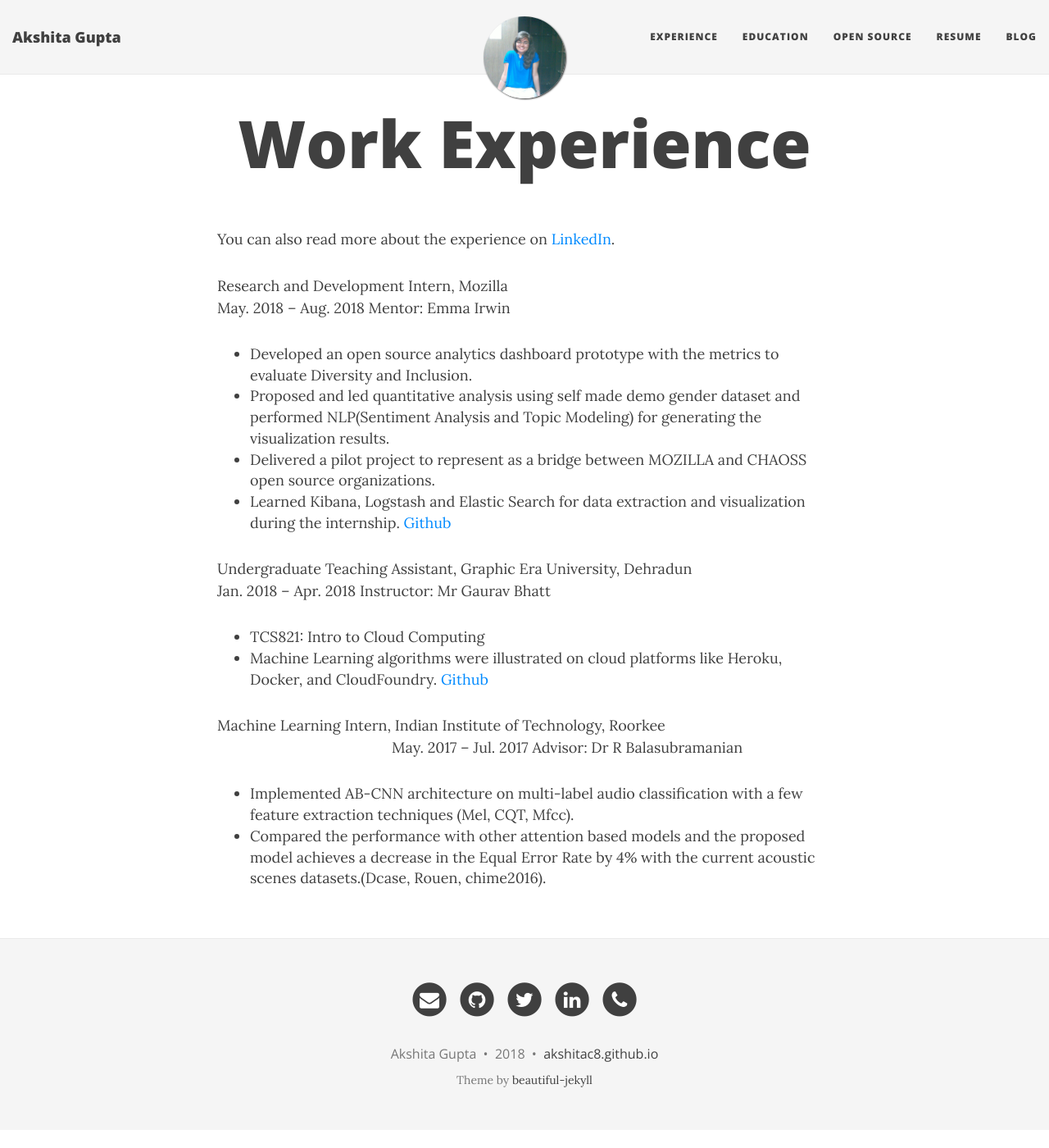
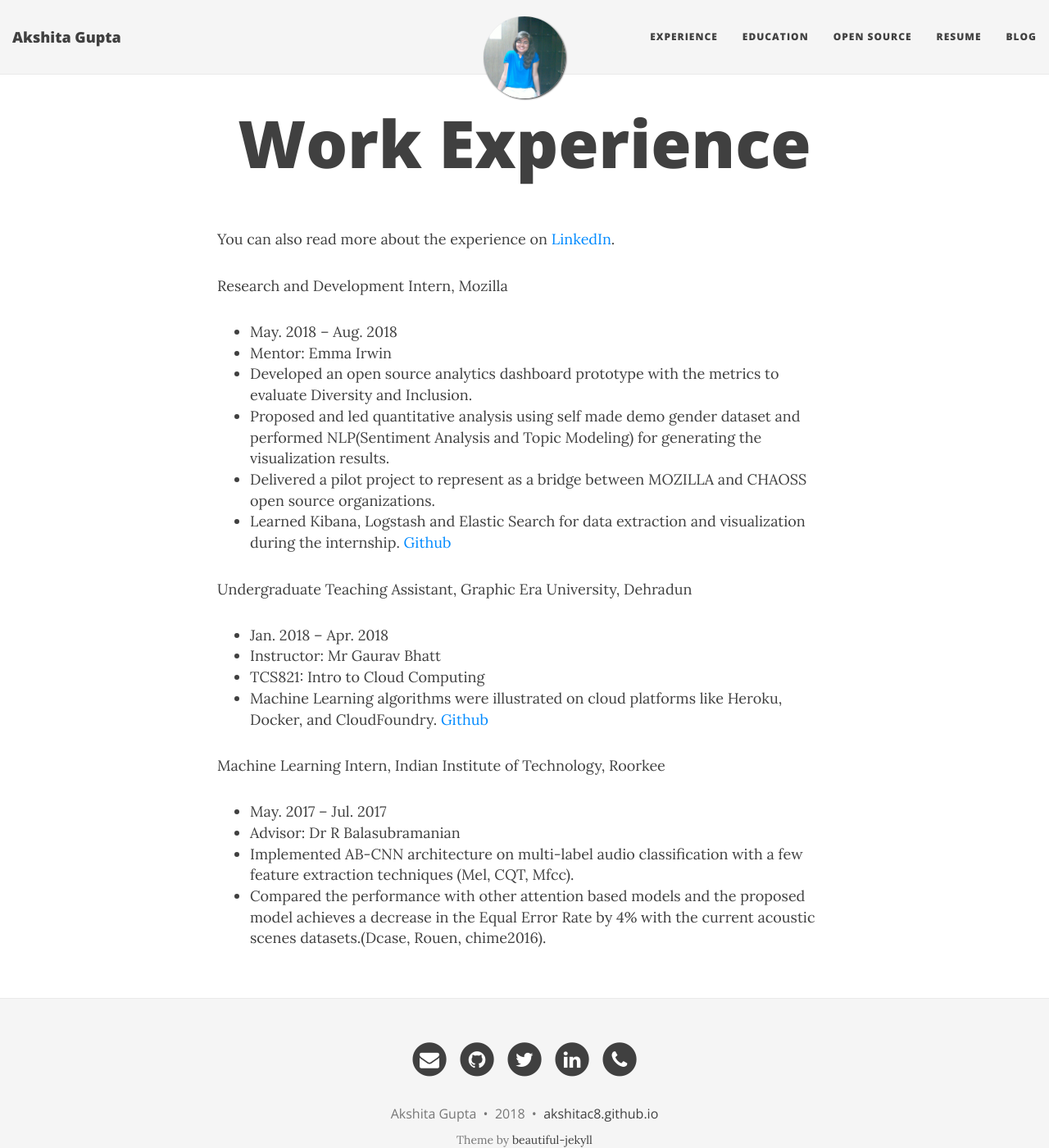
Before and after one commit to akshitac8/akshitac8.github.io, a Jekyll site: the page built from Experience.md, in a window 1280 px wide and 1400 px high. Shown: the whole window at 82% size. Built offline with Jekyll 4.4.1, drawn with Linux system fonts in a browser that asks for light colours; nearby versions of some CDN libraries; part of the change alters nothing that is shown.

```diff
--- a/Experience.md
+++ b/Experience.md
@@ -3,22 +3,27 @@ layout: page
 title: Work Experience
 ---
 
+
 You can also read more about the experience on [LinkedIn](https://www.linkedin.com/in/akshita-gupta152/).
 
-Research and Development Intern, Mozilla &nbsp;&nbsp;&nbsp;&nbsp;&nbsp;&nbsp;&nbsp;&nbsp;&nbsp;&nbsp;&nbsp;&nbsp;&nbsp;&nbsp;&nbsp;&nbsp;&nbsp;&nbsp;&nbsp;&nbsp;&nbsp;&nbsp;&nbsp;&nbsp;&nbsp;&nbsp;&nbsp;&nbsp;&nbsp;&nbsp;&nbsp;&nbsp;&nbsp;&nbsp;&nbsp;&nbsp;&nbsp;&nbsp;&nbsp;&nbsp;&nbsp;&nbsp;&nbsp;&nbsp;&nbsp;&nbsp;&nbsp;&nbsp;&nbsp;&nbsp;&nbsp;&nbsp;&nbsp;&nbsp;&nbsp;&nbsp;&nbsp;&nbsp;&nbsp;&nbsp;&nbsp;&nbsp;&nbsp;&nbsp;&nbsp;&nbsp; &nbsp; &nbsp; &nbsp; &nbsp;&nbsp;&nbsp;&nbsp;&nbsp;&nbsp;&nbsp;&nbsp; May. 2018 – Aug. 2018
-Mentor: Emma Irwin
+Research and Development Intern, Mozilla
+* May. 2018 – Aug. 2018
+* Mentor: Emma Irwin
 * Developed an open source analytics dashboard prototype with the metrics to evaluate Diversity and Inclusion.
 * Proposed and led quantitative analysis using self made demo gender dataset and performed NLP(Sentiment Analysis and Topic Modeling) for generating the visualization results.
 * Delivered a pilot project to represent as a bridge between MOZILLA and CHAOSS open source organizations.
 * Learned Kibana, Logstash and Elastic Search for data extraction and visualization during the internship. [Github](https://github.com/akshitac8/diversity_metrics_prototype)
 
-Undergraduate Teaching Assistant, Graphic Era University, Dehradun &nbsp;&nbsp;&nbsp;&nbsp;&nbsp;&nbsp;&nbsp;&nbsp;&nbsp;&nbsp;&nbsp;&nbsp;&nbsp;&nbsp;&nbsp;&nbsp;&nbsp;&nbsp;&nbsp;&nbsp;&nbsp;&nbsp;&nbsp;&nbsp;&nbsp;&nbsp;&nbsp;&nbsp;&nbsp;&nbsp;&nbsp;&nbsp;&nbsp;&nbsp; Jan. 2018 – Apr. 2018
-Instructor: Mr Gaurav Bhatt
+Undergraduate Teaching Assistant, Graphic Era University, Dehradun
+* Jan. 2018 – Apr. 2018
+* Instructor: Mr Gaurav Bhatt
 * TCS821: Intro to Cloud Computing
 * Machine Learning algorithms were illustrated on cloud platforms like Heroku, Docker, and CloudFoundry. [Github](https://github.com/DeepLearn-lab/modules-cloud)
 
-Machine Learning Intern, Indian Institute of Technology, Roorkee &nbsp;&nbsp;&nbsp;&nbsp;&nbsp;&nbsp;&nbsp;&nbsp;&nbsp;&nbsp;&nbsp;&nbsp;&nbsp;&nbsp;&nbsp;&nbsp;&nbsp;&nbsp;&nbsp;&nbsp;&nbsp;&nbsp;&nbsp;&nbsp;&nbsp;&nbsp;&nbsp;&nbsp;&nbsp;&nbsp;&nbsp;&nbsp;&nbsp;&nbsp;&nbsp;&nbsp;&nbsp;&nbsp;&nbsp;&nbsp;&nbsp;&nbsp;&nbsp;&nbsp;&nbsp;May. 2017 – Jul. 2017
-Advisor: Dr R Balasubramanian
+Machine Learning Intern, Indian Institute of Technology, Roorkee
+
+* May. 2017 – Jul. 2017
+* Advisor: Dr R Balasubramanian
 * Implemented AB-CNN architecture on multi-label audio classification with a few feature extraction techniques
 (Mel, CQT, Mfcc).
 * Compared the performance with other attention based models and the proposed model achieves a decrease in the Equal Error Rate by 4% with the current acoustic scenes datasets.(Dcase, Rouen, chime2016).
```
